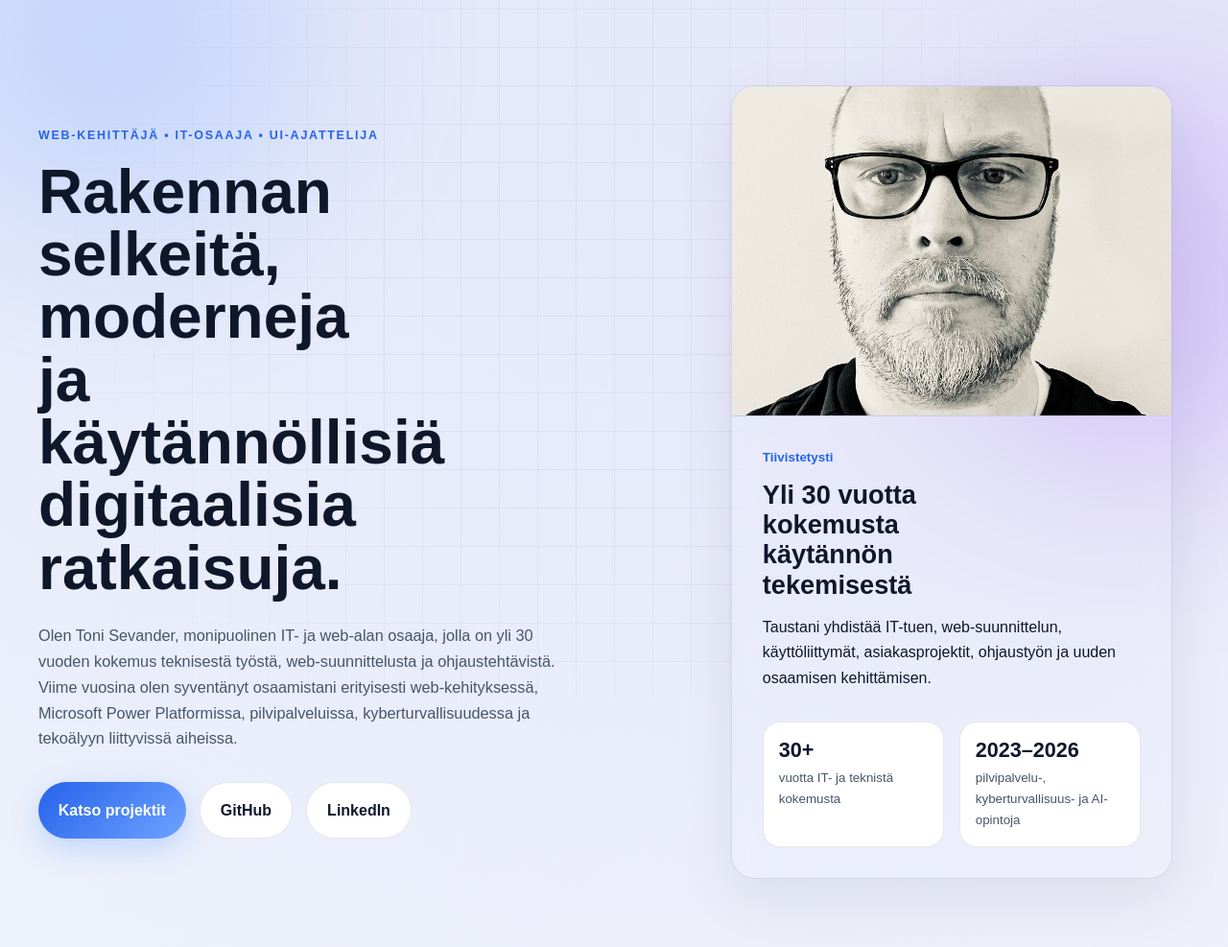
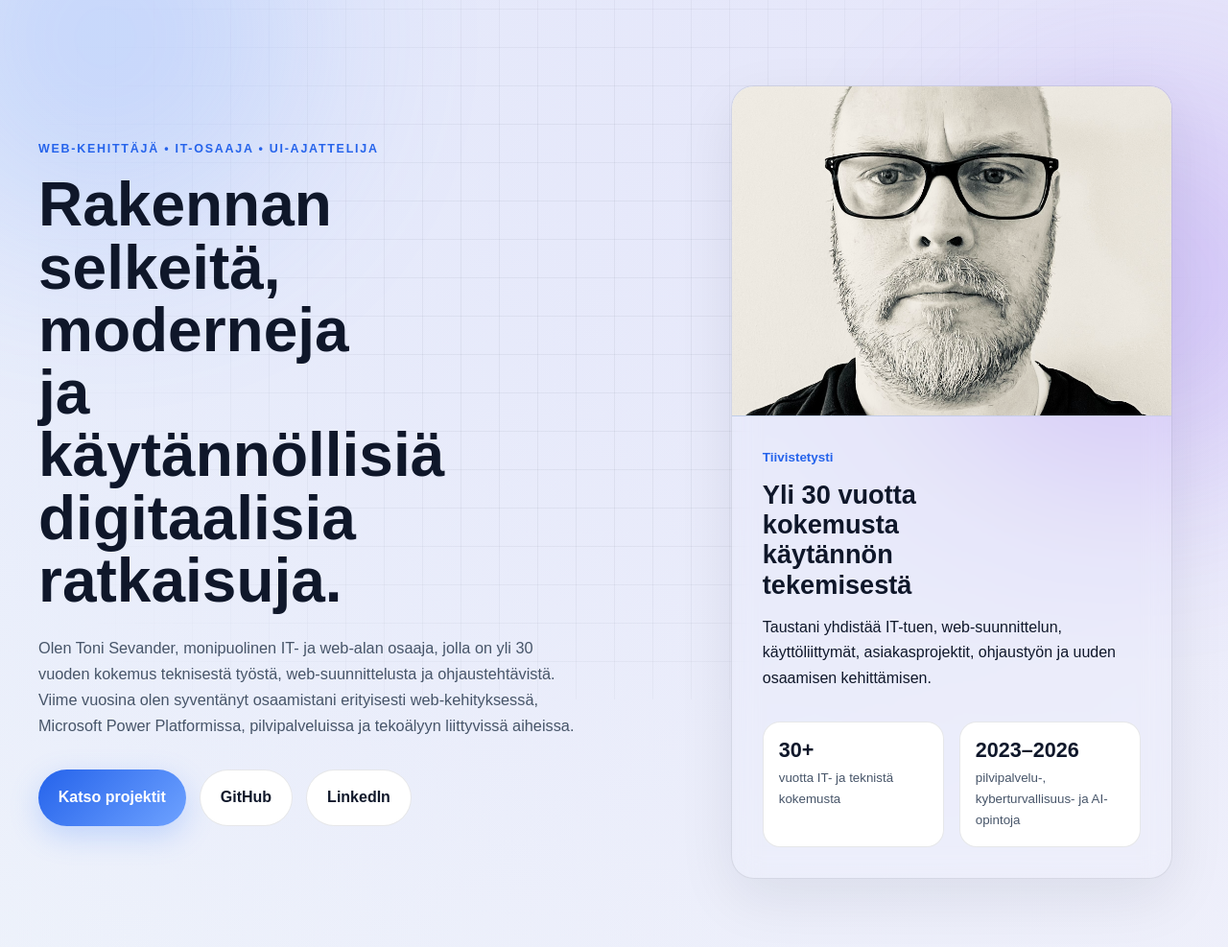
Before and after one commit to ipappa74/tonis-portfolio, a plain HTML site: page index.html in a window 1280 px wide. Shown: the part 71-1058 px from the top of the page at 96% size. Drawn offline with Linux system fonts and the light colour scheme.

```diff
--- a/index.html
+++ b/index.html
@@ -112,8 +112,8 @@
             Olen Toni Sevander, monipuolinen IT- ja web-alan osaaja, jolla on yli
             30 vuoden kokemus teknisestä työstä, web-suunnittelusta ja
             ohjaustehtävistä. Viime vuosina olen syventänyt osaamistani erityisesti
-            web-kehityksessä, Microsoft Power Platformissa, pilvipalveluissa,
-            kyberturvallisuudessa ja tekoälyyn liittyvissä aiheissa.
+            web-kehityksessä, Microsoft Power Platformissa, pilvipalveluissa ja tekoälyyn
+			liittyvissä aiheissa.
           </p>
 
           <div class="hero-actions">
```
